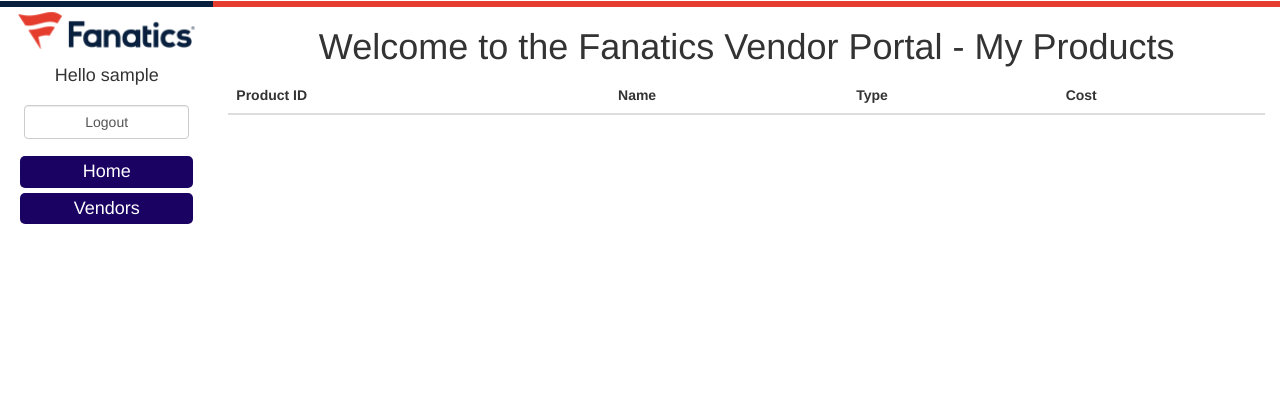
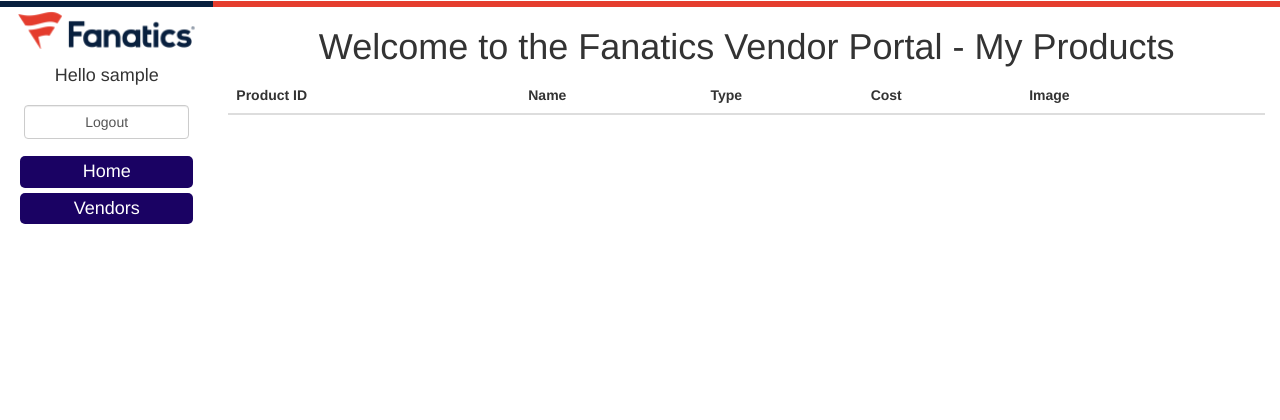
Before and after one commit to JustinKoning/HackCamp, a PHP site: page /view-products.php in a window 1280 px wide. Shown: the top 420 px of the page. Run offline with PHP 8.4, Linux system fonts and the light colour scheme; the visitor is signed in with stand-in values (Sample User, id 1); data that the repository does not hold is empty; some libraries are stand-ins or nearby versions.

Commit message:
Handle multiple images

```diff
--- a/Models/ProductData.php
+++ b/Models/ProductData.php
@@ -29,7 +29,7 @@ class ProductData
     }
 
     public function getImages(){
-        return $this->_images;
+        return explode(',', $this->_images);
     }
 
     public function getOwner(){
--- a/Views/view-products.phtml
+++ b/Views/view-products.phtml
@@ -11,6 +11,8 @@ if (isset($_SESSION["login"])) {
               <th scope="col">Name</th>
               <th scope="col">Type</th>
               <th scope="col">Cost</th>
+              <th scope="col">Image</th>
+              <th scope="col"></th>
             </tr>
           </thead>';
     foreach ($view->productTable as $productData){ //For every entry in chargerTable, render a table row
@@ -19,7 +21,8 @@ if (isset($_SESSION["login"])) {
             '<td>' . $productData->getName() . '</td>' .
             '<td>' . $productData->getType() . '</td>' .
             '<td> £' . $productData->getCost() . '</td>' .
-            '<td> <img class="img-circle" width="50" src="/images/' . $productData->getImages() . '" alt="Product image"/></td></tr>';
+            '<td> <img class="img-circle" width="50" src="/images/' . $productData->getImages()[0] . '" alt="Product image"/></td>' .
+            '<td><a class="btn btn-default btn-md" href="preview-product.php" role="button">Preview</a></td></tr>';
     }
     echo '</table>';
 }
```
